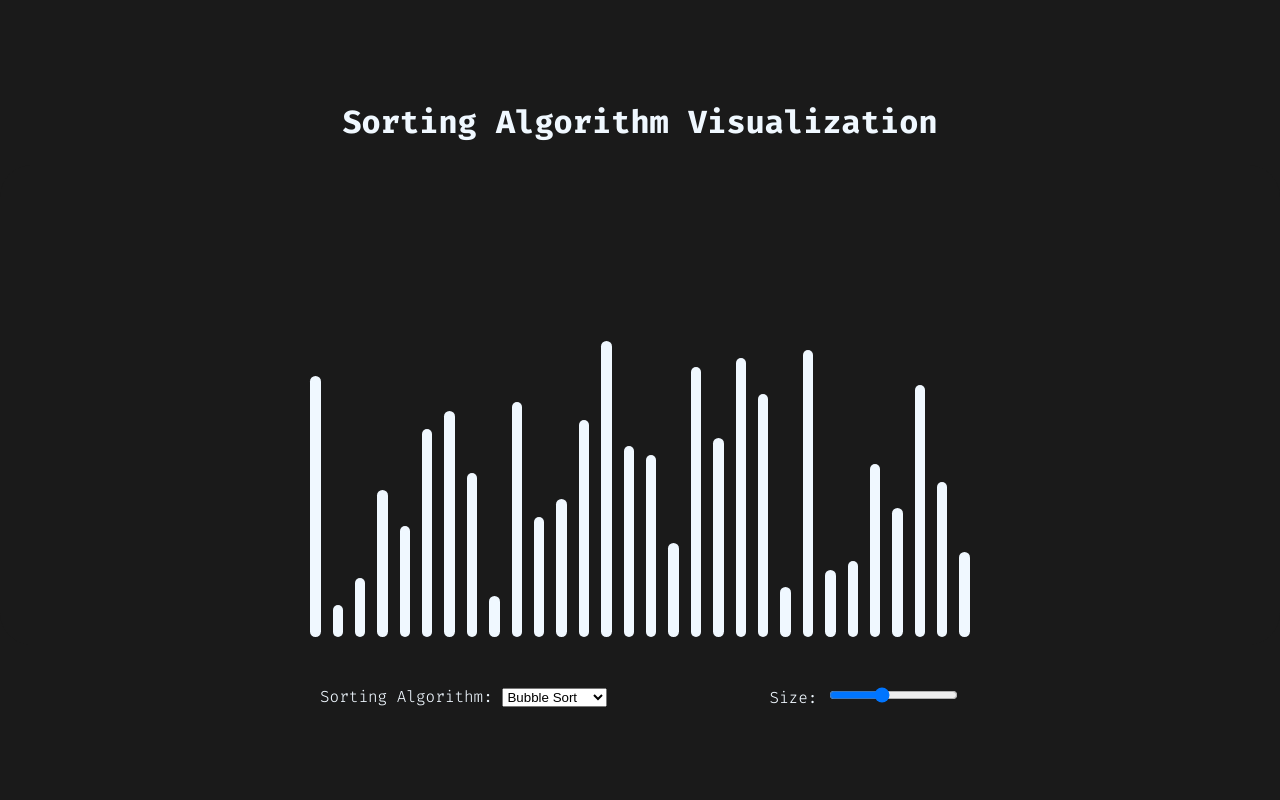
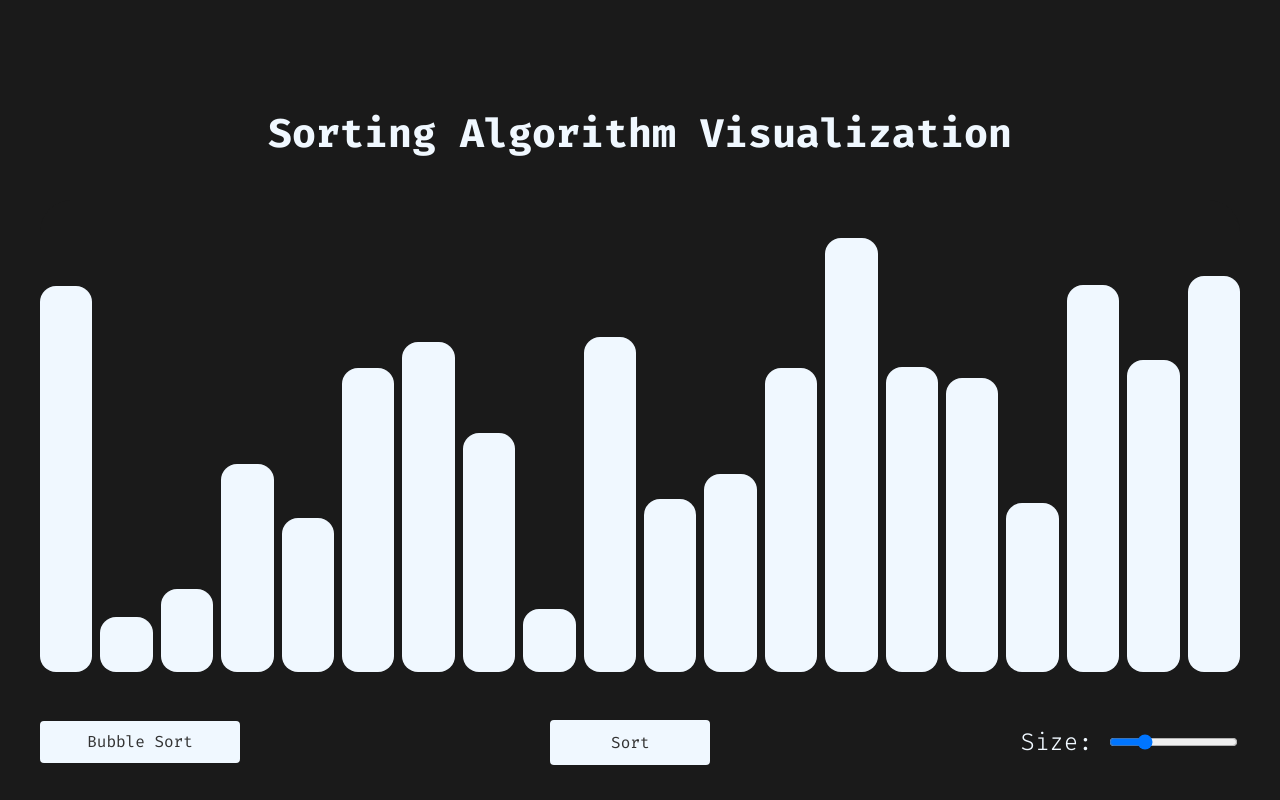
Before and after one commit to Pixelrick420/Sort, a plain HTML site: page index.html in a window 1280 px wide. Drawn offline with Linux system fonts and the light colour scheme.

Commit message:
bhai website paninj

```diff
--- a/index.html
+++ b/index.html
@@ -13,7 +13,7 @@
     <body>
         <div class='container'>
             <div class='heading'>
-                <h1>Sorting Algorithm Visualization</h1>
+                <h1 id='heading'>Sorting Algorithm Visualization</h1>
             </div>
             <div class='main' id='main'>
 
@@ -21,7 +21,6 @@
             <div class='options'>
                 <div class='algorithm'>
                     <form>
-                        <label for="options">Sorting Algorithm:</label>
                         <select id="options" name="options">
                             <option value="1">Bubble Sort</option>
                             <option value="2">Insertion Sort</option>
@@ -31,9 +30,13 @@
                     </form>
                 </div>
 
+                <div class='sortorreset'>
+                    <button onclick='sortorreset()'><span id='sortorreset'>Sort</span></button>
+                </div>
+
                 <div class='size_selector'>
                     <label for="size">Size:</label>
-                    <input type="range" id="size" name="size" min="20" max="45" value="30">
+                    <input type="range" id="size" name="size" min="10" max="50" value="20">
                 </div>
             </div>
         </div>
--- a/script.js
+++ b/script.js
@@ -1,8 +1,10 @@
+
 var size;
 const main = document.getElementById('main');
 var array = [];
 var issorted = false;
 var issorting = false;
+var stopSorting = false;
 
 var shortwait = 10;
 var longwait = 20;
@@ -15,45 +17,26 @@ document.getElementById('size').addEventListener('input', function() {
 });
 
 function fill(size){
-    var nums = [4];
-    var i = 0;
-    while(i < size){
-        nums.push(nums[i] + (1.1));
-        i += 1;
-    }
-
     issorted = false;
     main.innerHTML = '';
     array = [];
     for(var i=0; i<size; i++){
         const member = document.createElement('div');
-        array.push(member)
+        array.push(member);
         member.className = 'arraymember';
         main.appendChild(member);
-        var index = Math.floor((Math.random() * nums.length))
-        member.style.height = nums[index].toString() + 'vh';
-        nums.splice(index, 1);
+        member.style.height = Math.floor((Math.random() * 400 + 50)).toString() + 'px';
     }
+    console.log(array.length);
 }
 
 window.onload = function() {
-    fill(30);
+    fill(20);
 };
 
-document.addEventListener('keydown', function(event) {
-    if (event.key === ' ') {
-        if(!issorting){
-            const algorithm = document.getElementById('options').value;
-            sort(algorithm);
-        }
-    }
-    if (event.key === 'r') {
-        const size = document.getElementById('size').value;
-        fill(size);
-    }
-});
-
 async function sort(algorithm) {
+    stopSorting = false;
+    issorting = true;
     switch (algorithm) {
         case '1':
             await bubblesort();
@@ -62,20 +45,20 @@ async function sort(algorithm) {
             await insertionsort();
             break;
         case '3':
-            array = await quicksort(array, 0, array.length - 1);
+            await quicksort(array, 0, array.length - 1);
             break;
         case '4':
             await selectionsort();
             break;
-
     }
+    issorting = false;
 }
 
 async function bubblesort() {
-    issorting = true;
     if(!issorted){
         for (let i = 0; i < array.length - 1; i++) {
             for (let j = 0; j < array.length - 1 - i; j++) {
+                if (stopSorting) return;
                 array[j].classList.add('selected');
                 array[j + 1].classList.add('selected');
                 await new Promise(resolve => setTimeout(resolve, shortwait));
@@ -86,9 +69,7 @@ async function bubblesort() {
                 array[j + 1].classList.remove('selected');
             }
         }
-        issorted = true;
     }
-    issorting = false;
 }
 
 async function swap(index1, index2) {
@@ -99,12 +80,17 @@ async function swap(index1, index2) {
 }
 
 async function insertionsort(){
-    issorting = true;
     if(!issorted){
         for (let i = 1; i < array.length; i++) {
             let j = i - 1;
             array[i].classList.add('selected');
             while (j >= 0 && parseFloat(array[j].style.height) > parseFloat(array[j + 1].style.height)) {
+                if (stopSorting){
+                    for(i = 0; i < array.length; i++){
+                        array[i].classList.remove('selected');
+                    }
+                    return;
+                }
                 await new Promise(resolve => setTimeout(resolve, shortwait));
                 array[j].classList.add('selected');
                 await swap(j, j + 1);
@@ -113,13 +99,12 @@ async function insertionsort(){
             }
             array[i].classList.remove('selected');
         }
-        issorted = true;
     }
-    issorting = false;
 }
 
 async function quicksort(array, left, right) {
-    issorting = true;
+    if (stopSorting) return;
+
     if (left >= right) {
         return;
     }
@@ -136,15 +121,16 @@ async function quicksort(array, left, right) {
 
     await quicksort(array, left, partitionIndex - 1);
     await quicksort(array, partitionIndex + 1, right);
-    issorting = false;
 }
 
 async function partition(array, left, right, pivotIndex) {
+    if (stopSorting) return;
     let pivotValue = parseFloat(array[pivotIndex].style.height);
     await swap(pivotIndex, right);
     let partitionIndex = left;
 
     for (let i = left; i < right; i++) {
+        if (stopSorting) return;
         array[i].classList.add('selected');
         if (parseFloat(array[i].style.height) < pivotValue) {
             await swap(i, partitionIndex);
@@ -159,16 +145,13 @@ async function partition(array, left, right, pivotIndex) {
 }
 
 async function selectionsort() {
-    if (issorting) return;
-    issorting = true;
-
     for (let swapIndex = 0; swapIndex < array.length - 1; swapIndex++) {
-        if (!issorting) break;
+        if (stopSorting) break;
         let minIndex = swapIndex;
 
         array[swapIndex].classList.add('pivot');
         for (let i = swapIndex + 1; i < array.length; i++) {
-            if (!issorting) break;
+            if (stopSorting) break;
 
             array[i].classList.add('selected');
             await new Promise(resolve => setTimeout(resolve, shortwait));
@@ -191,6 +174,62 @@ async function selectionsort() {
             array[minIndex].classList.remove('pivot');
         }
     }
+}
 
-    issorting = false;
+function sortorreset(){
+    var span = document.getElementById('sortorreset');
+
+    if(span.innerText == 'Sort'){
+        span.innerText = 'Reset';
+        if(!issorting){
+            const algorithm = document.getElementById('options').value;
+            sort(algorithm);
+        }
+
+    }
+    else {
+        span.innerText = 'Sort';
+        stopSorting = true;
+        issorting = false;
+        issorted = false;
+        fill(document.getElementById('size').value);
+    }
 }
+
+document.addEventListener('DOMContentLoaded', function() {
+    const heading = document.getElementById('heading');
+    const text = heading.innerText;
+    const characters = text.split('');
+
+    heading.innerHTML = '';
+    characters.forEach((char, index) => {
+        const span = document.createElement('span');
+        span.innerText = char;
+        span.className = 'char';
+        span.dataset.index = index;
+        heading.appendChild(span);
+    });
+
+    const spans = Array.from(heading.children);
+    spans.sort(() => Math.random() - 0.5);
+    spans.forEach(span => heading.appendChild(span));
+
+    async function sortHeading() {
+        const spans = Array.from(heading.children);
+        for (let i = 0; i < spans.length - 1; i++) {
+            for (let j = 0; j < spans.length - 1 - i; j++) {
+                const indexA = parseInt(spans[j].dataset.index);
+                const indexB = parseInt(spans[j + 1].dataset.index);
+                if (indexA > indexB) {
+                    heading.insertBefore(spans[j + 1], spans[j]);
+                    await new Promise(resolve => setTimeout(resolve, 1));
+                    const temp = spans[j];
+                    spans[j] = spans[j + 1];
+                    spans[j + 1] = temp;
+                }
+            }
+        }
+    }
+
+    sortHeading();
+});
--- a/style.css
+++ b/style.css
@@ -16,15 +16,17 @@ body{
 }
 
 .options{
-    width: 80vh;
+    gap:3vh;
+    width: 150vh;
     display: flex;
     flex-direction: row;
     justify-content: space-between;
     align-items: center;
+    font-size: 3vh;
 }
 
 .arraymember{
-    width: 1.3vh;
+    width: 20vh;
     background-color: aliceblue;
     border-radius: 2vh;
     margin-bottom: 1vh;
@@ -35,10 +37,10 @@ body{
     align-items: end;
     display: flex;
     flex-direction: row;
-    gap: 1.5vh;
+    gap: 1vh;
     margin-bottom: 5vh;
     height:60vh;
-    width: 160vh;
+    width: 150vh;
     background-color: rgb(26, 26, 26);
     border-radius: 4vh;
 }
@@ -49,8 +51,56 @@ body{
 
 h1{
     font-weight: 900;
+    margin-bottom: 5vh;
+    font-size: 5vh;
 }
 
 .pivot{
     background-color: rgb(33, 76, 218);
 }
+
+select {
+    text-align: center;
+    font-family: "Fira Code", monospace;
+    font-optical-sizing: auto;
+    appearance: none;
+    -webkit-appearance: none;
+    -moz-appearance: none;
+    background-color: aliceblue;
+    border: 2px solid aliceblue;
+    border-radius: 4px;
+    padding: 10px;
+    font-size: 16px;
+    color: #333;
+    cursor: pointer;
+    width: 25vh;
+    outline: none;
+    transition: border-color 0.3s;
+}
+
+select:hover {
+    background-color: #000000;
+    color: aliceblue;
+    border: 2px solid aliceblue;
+}
+
+button {
+    width:20vh;
+    background-color: aliceblue;
+    border: 2px solid aliceblue;
+    border-radius: 4px;
+    padding: 10px 20px;
+    font-size: 16px;
+    color: #333;
+    cursor: pointer;
+    outline: none;
+    transition: all 0.3s;
+    font-family: "Fira Code", monospace;
+    font-optical-sizing: auto;
+}
+
+button:hover {
+    background-color: #000000;
+    color: aliceblue;
+    border: 2px solid aliceblue;
+}
```
